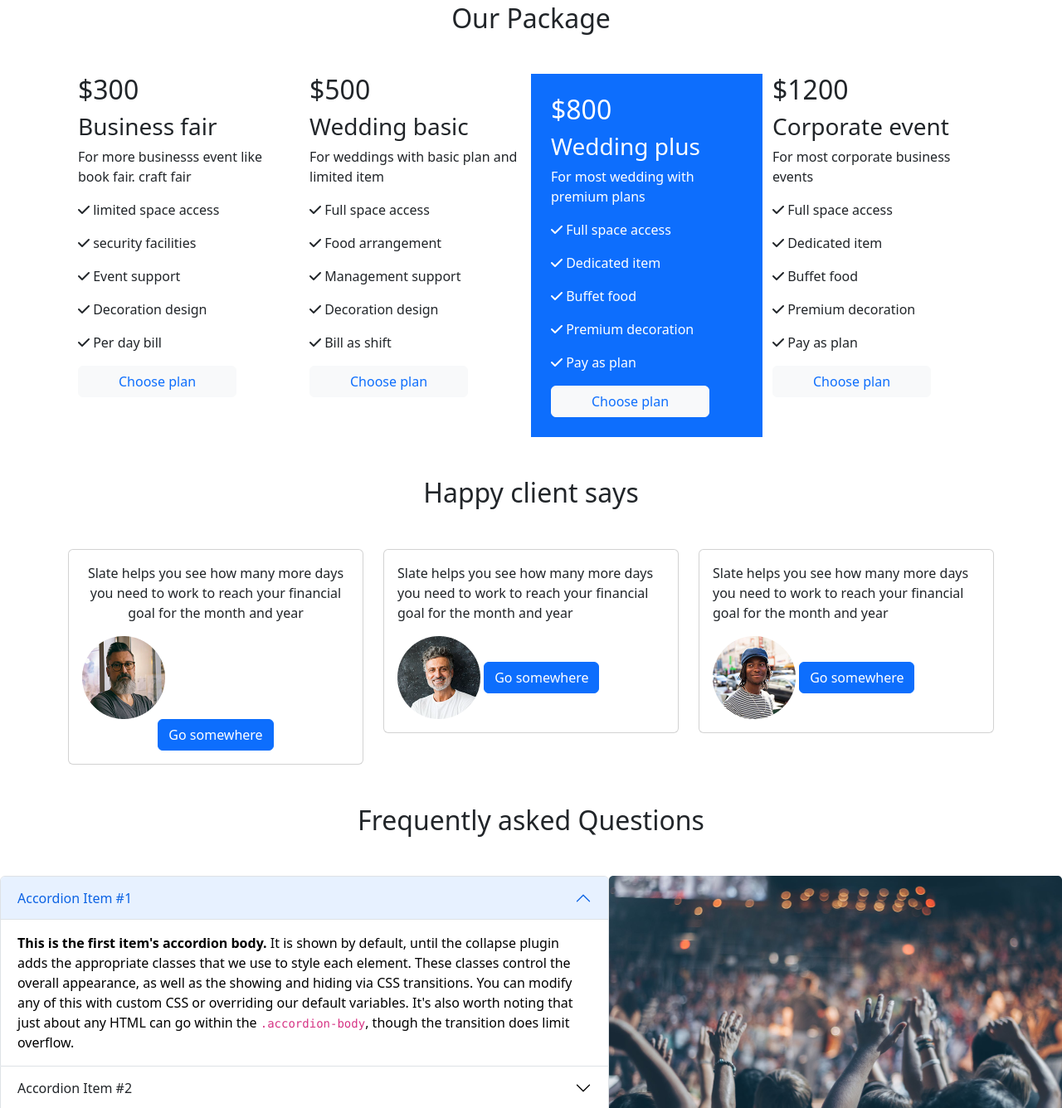
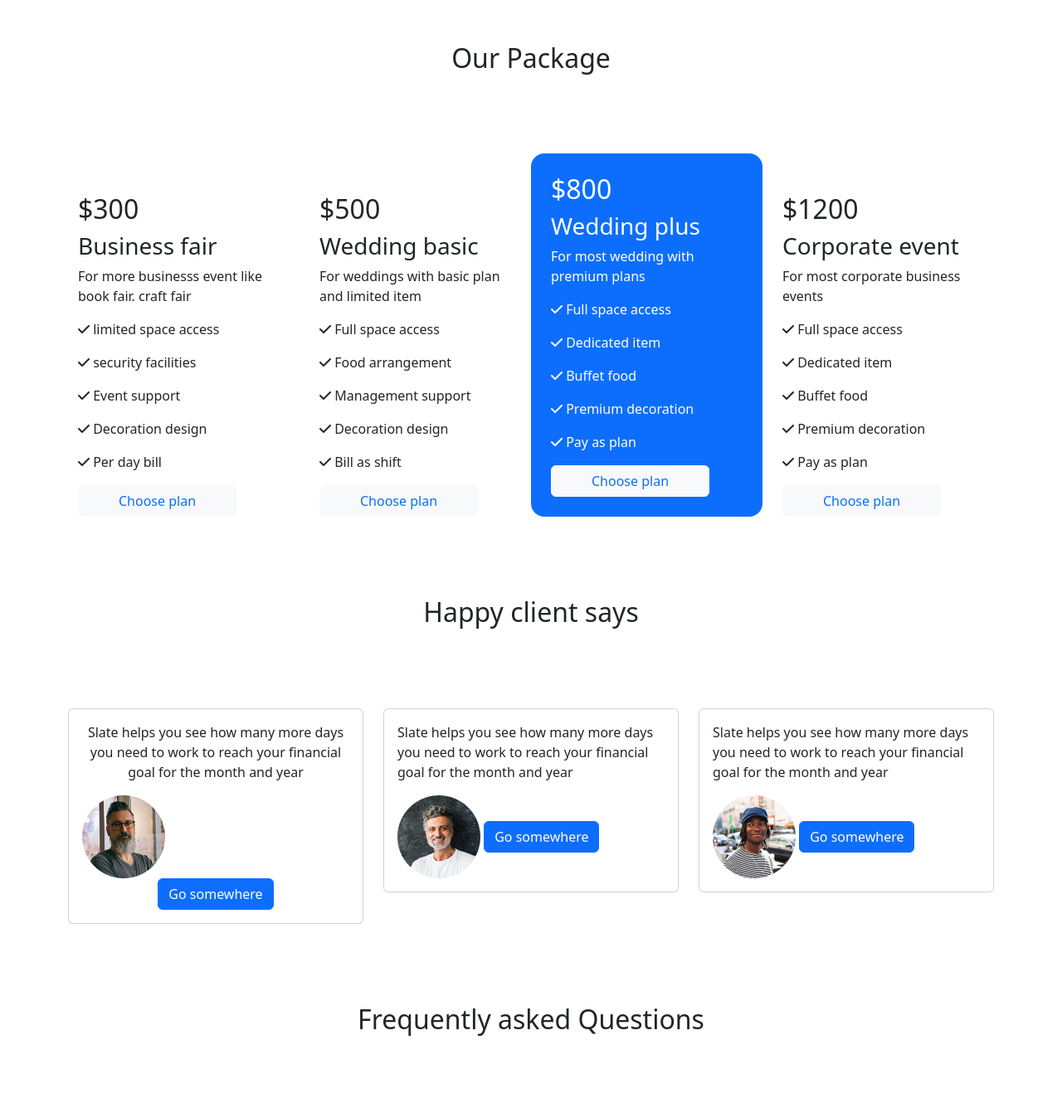
Before and after one commit to kaiser82/convention-center, a plain HTML site: page index.html in a window 1280 px wide. Shown: the part 1473-2809 px from the top of the page at 83% size. Drawn offline with nearby package versions, Linux system fonts and the light colour scheme.

Commit message:
refining

```diff
--- a/index.html
+++ b/index.html
@@ -19,7 +19,7 @@
   </head>
   <body>
     <!-- Navigation bar -->
-    <nav class="navbar navbar-expand-lg">
+    <nav class="navbar navbar-expand-md">
       <div class="container-fluid">
         <a class="navbar-brand" href="#">Abacus Convention Center</a>
         <button
@@ -125,8 +125,8 @@
     </div>
 
     <!-- Second part -->
-    <div class="container d-flex align-items-center my-5">
-      <div class="img img-fluid w-100">
+    <div class="container d-md-flex align-items-center my-5">
+      <div class="img img-fluid w-100 me-5">
         <img src="images/wedding.png" alt="" />
       </div>
       <div>
@@ -144,10 +144,10 @@
     <!-- Package section -->
 
     <div class="container my-5">
-      <h2 class="text-center my-5">Our Package</h2>
+      <h2 class="text-center my-5 p-5">Our Package</h2>
       <div class="container">
         <div class="row row-cols-1 row-cols-sm-2 row-cols-md-4">
-          <div class="col">
+          <div class="col pt-5">
             <h2>$300</h2>
             <h3>Business fair</h3>
             <p>For more businesss event like book fair. craft fair</p>
@@ -168,7 +168,7 @@
             </p>
             <a class="btn btn-light text-primary px-5" href="#">Choose plan</a>
           </div>
-          <div class="col">
+          <div class="col ps-4 pt-5">
             <h2>$500</h2>
             <h3>Wedding basic</h3>
             <p>For weddings with basic plan and limited item</p>
@@ -189,7 +189,7 @@
             </p>
             <a class="btn btn-light text-primary px-5" href="#">Choose plan</a>
           </div>
-          <div class="col bg-primary text-white p-4">
+          <div class="col bg-primary rounded-4 text-white p-4">
             <h2>$800</h2>
             <h3>Wedding plus</h3>
             <p>For most wedding with premium plans</p>
@@ -210,7 +210,7 @@
             </p>
             <a class="btn btn-light text-primary px-5" href="#">Choose plan</a>
           </div>
-          <div class="col">
+          <div class="col ps-4 pt-5">
             <h2>$1200</h2>
             <h3>Corporate event</h3>
             <p>For most corporate business events</p>
@@ -237,7 +237,7 @@
 
     <!-- Client section -->
     <div class="container">
-      <h2 class="text-center my-5">Happy client says</h2>
+      <h2 class="text-center my-5 p-5">Happy client says</h2>
       <div class="row">
         <div class="col-sm-4">
           <div class="card text-center">
@@ -279,9 +279,9 @@
     </div>
 
     <!-- FAQ section -->
-    <div class="containe">
-      <h2 class="text-center my-5">Frequently asked Questions</h2>
-      <div class="d-flex">
+    <div class="containe mx-5">
+      <h2 class="text-center my-5 p-5">Frequently asked Questions</h2>
+      <div class="d-md-flex">
         <div>
           <div class="accordion" id="accordionExample">
             <div class="accordion-item">
@@ -382,7 +382,7 @@
             </div>
           </div>
         </div>
-        <div class="img w100">
+        <div class="img-fluid w-100 ms-4">
           <img src="images/people.png" alt="" />
         </div>
       </div>
```
